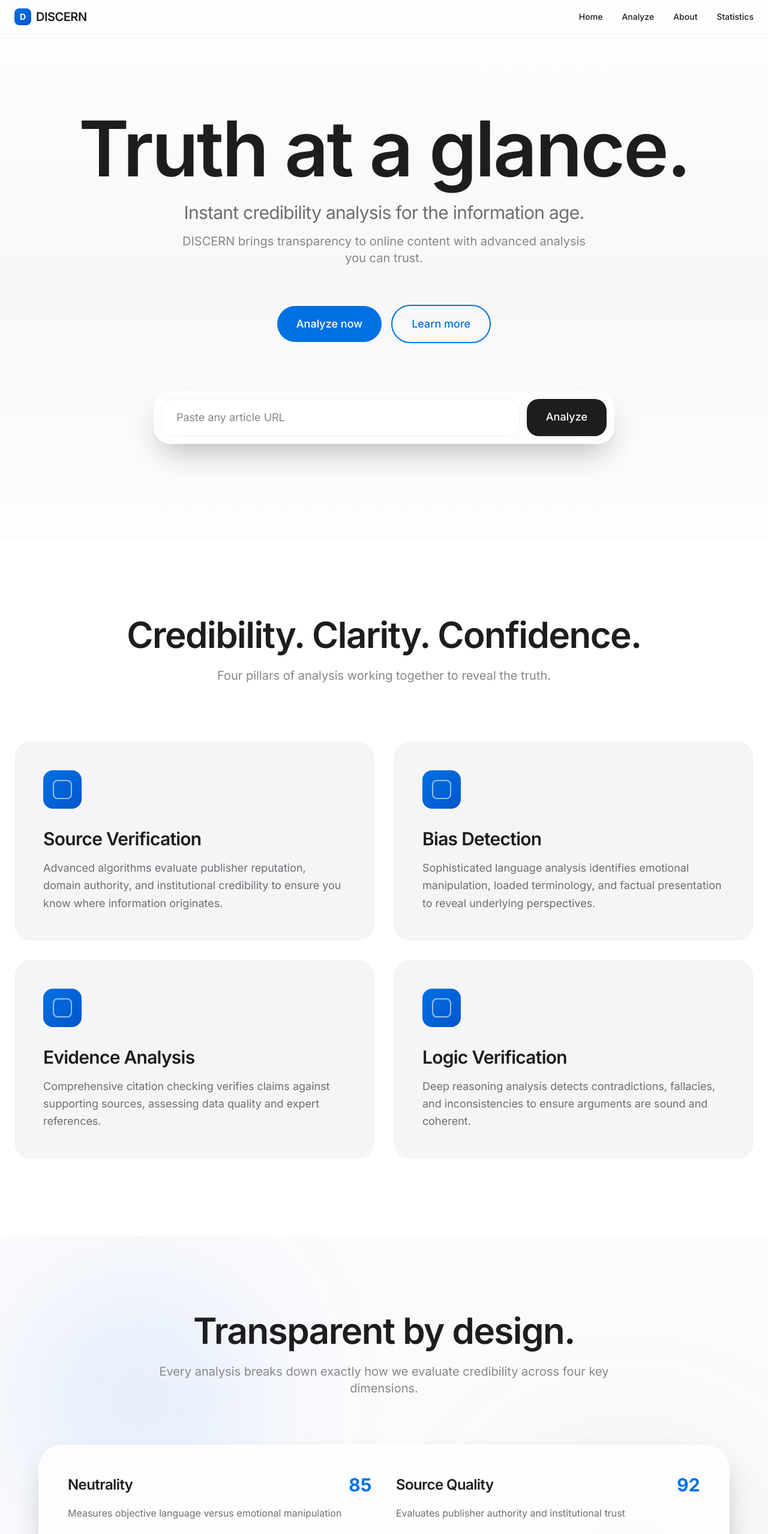
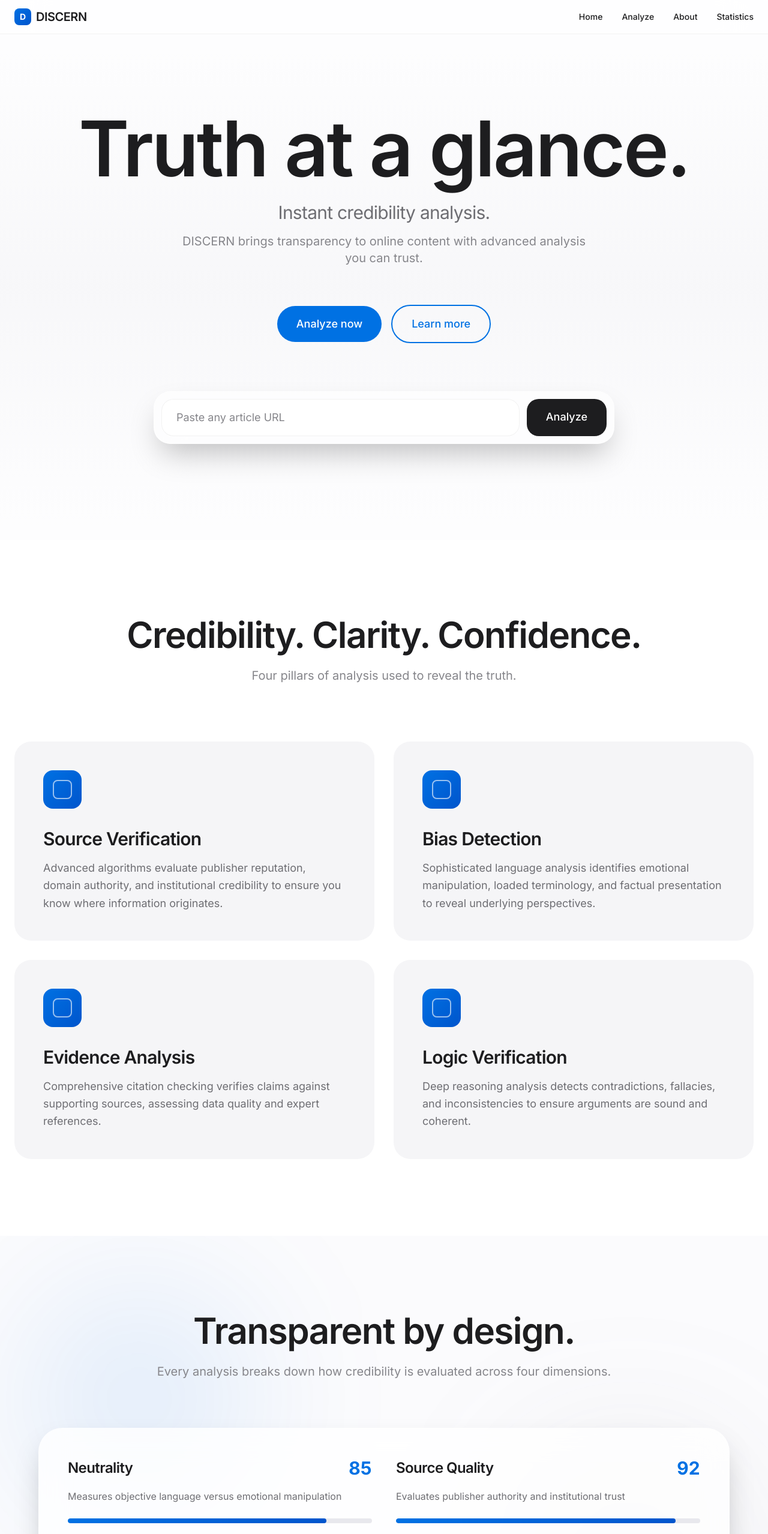
Before and after one commit to doodlena/Discern, a Next.js app in the folder frontend/: page / in a window 1280 px wide. Shown: the top 2557 px of the page at 60% size. Built offline with nearby package versions, Linux system fonts and the light colour scheme.

Commit message:
Revise text for clarity and conciseness
make it human.

```diff
--- a/frontend/app/page.tsx
+++ b/frontend/app/page.tsx
@@ -29,7 +29,7 @@ export default function Home() {
 
             {/* Subheadline */}
             <p className="text-2xl md:text-3xl font-normal text-[#6e6e73] mb-4 max-w-4xl mx-auto leading-snug tracking-tight">
-              Instant credibility analysis for the information age.
+              Instant credibility analysis.
             </p>
 
             <p className="text-lg md:text-xl font-normal text-[#86868b] mb-16 max-w-2xl mx-auto">
@@ -99,7 +99,7 @@ export default function Home() {
               Credibility. Clarity. Confidence.
             </h2>
             <p className="text-xl text-[#86868b] max-w-3xl mx-auto">
-              Four pillars of analysis working together to reveal the truth.
+              Four pillars of analysis used to reveal the truth.
             </p>
           </motion.div>
 
@@ -153,7 +153,7 @@ export default function Home() {
               Transparent by design.
             </h2>
             <p className="text-xl text-[#86868b] max-w-3xl mx-auto">
-              Every analysis breaks down exactly how we evaluate credibility across four key dimensions.
+              Every analysis breaks down how credibility is evaluated across four dimensions.
             </p>
           </motion.div>
 
@@ -214,7 +214,7 @@ export default function Home() {
               Analyze as you browse.
             </h2>
             <p className="text-2xl text-[#a1a1a6] mb-12 max-w-2xl mx-auto">
-              The Chrome extension brings credibility analysis to every article you read.
+              The Chrome extension assesses credibilty to every article you read.
             </p>
 
             <a
@@ -229,7 +229,7 @@ export default function Home() {
             </a>
 
             <p className="text-sm text-[#86868b] mt-8">
-              Free installation • Works offline • Privacy-focused
+              Free installation • Privacy-focused
             </p>
           </motion.div>
         </div>
@@ -248,7 +248,7 @@ export default function Home() {
               Start analyzing today.
             </h2>
             <p className="text-xl text-[#6e6e73] mb-12">
-              No account needed. Get 10 free analyses daily.
+              No account needed. Get 5 free evaluations daily.
             </p>
 
             <Link
```
